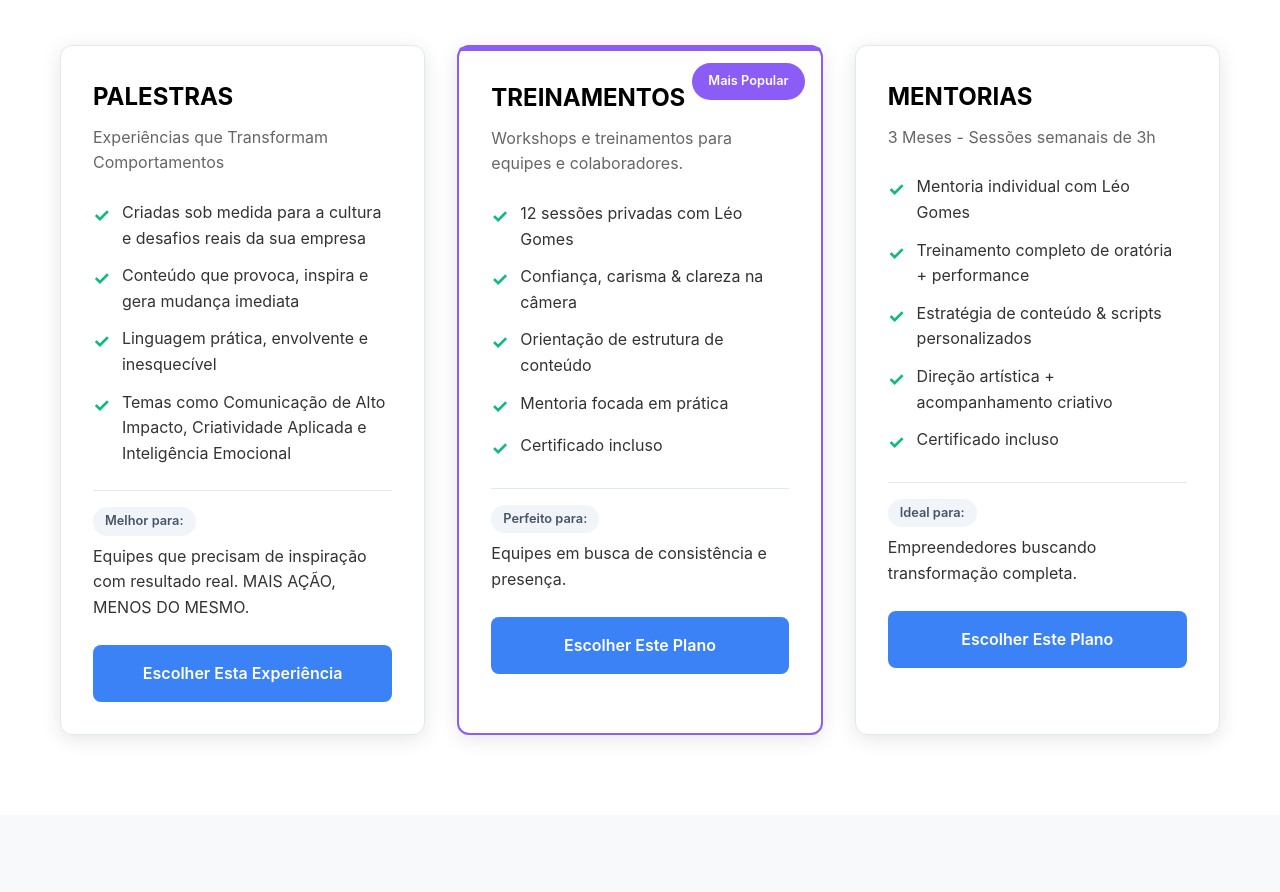
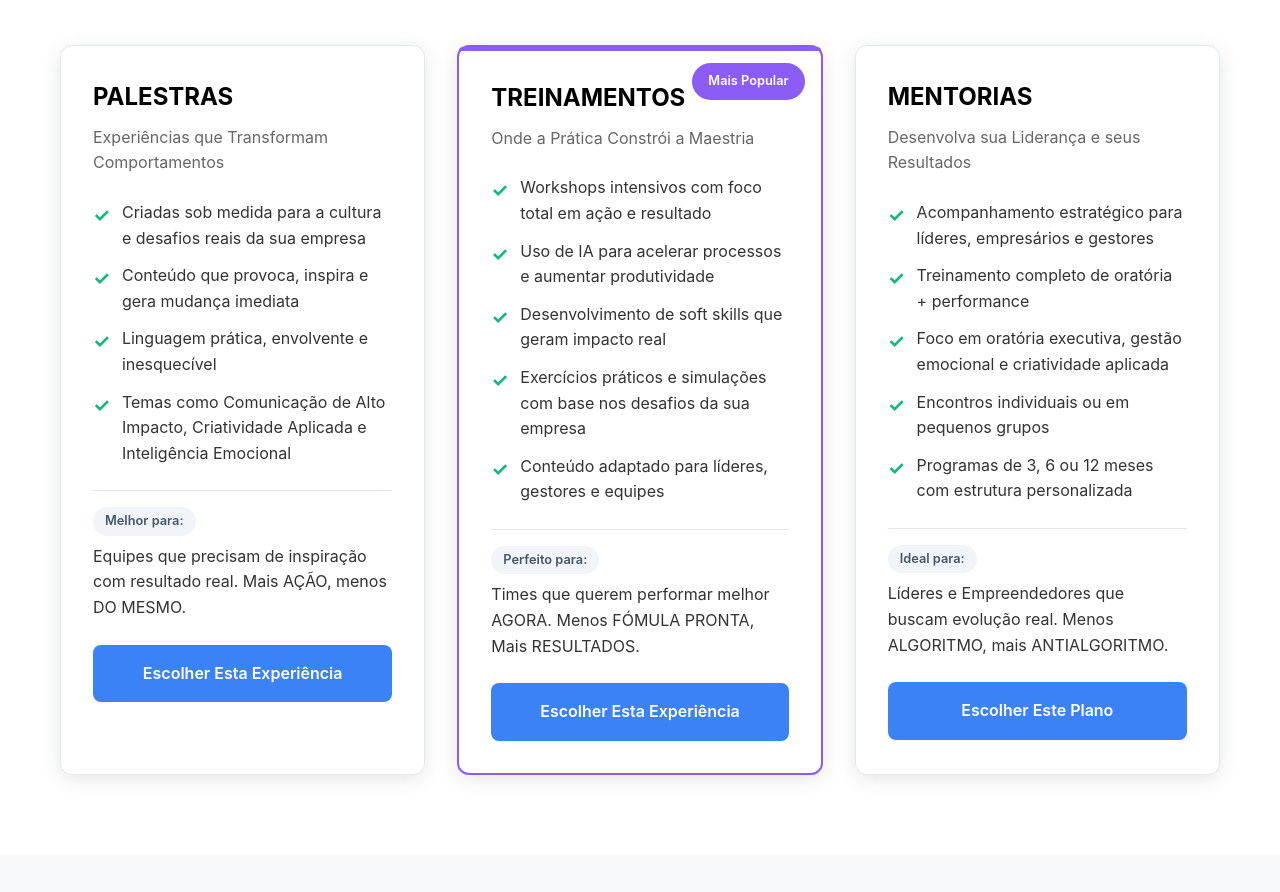
Before and after one commit to Frag2025/antialgoritmo-site, a plain HTML site: page index.html in a window 1280 px wide. Shown: the part 1683-2575 px from the top of the page. Drawn offline with Linux system fonts and the light colour scheme.

Commit message:
Update program descriptions and features in index.html

```diff
--- a/index.html
+++ b/index.html
@@ -91,7 +91,7 @@
                     </div>
                     <div class="program-best-for">
                         <span class="badge">Melhor para:</span>
-                        <p>Equipes que precisam de inspiração com resultado real. MAIS AÇÃO, MENOS DO MESMO.</p>
+                        <p>Equipes que precisam de inspiração com resultado real. Mais AÇÃO, menos DO MESMO.</p>
                     </div>
                     <a href="https://wa.me/556199467095" class="program-cta" target="_blank">Escolher Esta Experiência</a>
                 </div>
@@ -101,47 +101,47 @@
                     <div class="popular-badge">Mais Popular</div>
                     <div class="program-header">
                         <h3>TREINAMENTOS</h3>
-                        <p class="program-duration">Workshops e treinamentos para equipes e colaboradores.</p>
+                        <p class="program-duration">Onde a Prática Constrói a Maestria</p>
                     </div>
                     <div class="program-features">
                         <div class="feature">
                             <span class="check-icon">✓</span>
-                            <span>12 sessões privadas com Léo Gomes</span>
+                            <span>Workshops intensivos com foco total em ação e resultado</span>
                         </div>
                         <div class="feature">
                             <span class="check-icon">✓</span>
-                            <span>Confiança, carisma & clareza na câmera</span>
+                            <span>Uso de IA para acelerar processos e aumentar produtividade</span>
                         </div>
                         <div class="feature">
                             <span class="check-icon">✓</span>
-                            <span>Orientação de estrutura de conteúdo</span>
+                            <span>Desenvolvimento de soft skills que geram impacto real</span>
                         </div>
                         <div class="feature">
                             <span class="check-icon">✓</span>
-                            <span>Mentoria focada em prática</span>
+                            <span>Exercícios práticos e simulações com base nos desafios da sua empresa</span>
                         </div>
                         <div class="feature">
                             <span class="check-icon">✓</span>
-                            <span>Certificado incluso</span>
+                            <span>Conteúdo adaptado para líderes, gestores e equipes</span>
                         </div>
                     </div>
                     <div class="program-best-for">
                         <span class="badge">Perfeito para:</span>
-                        <p>Equipes em busca de consistência e presença.</p>
+                        <p>Times que querem performar melhor AGORA. Menos FÓMULA PRONTA, Mais RESULTADOS.</p>
                     </div>
-                    <a href="https://wa.me/556199467095" class="program-cta" target="_blank">Escolher Este Plano</a>
+                    <a href="https://wa.me/556199467095" class="program-cta" target="_blank">Escolher Esta Experiência</a>
                 </div>
 
                 <!-- Premium Program -->
                 <div class="program-card">
                     <div class="program-header">
                         <h3>MENTORIAS</h3>
-                        <p class="program-duration">3 Meses - Sessões semanais de 3h</p>
+                        <p class="program-duration">Desenvolva sua Liderança e seus Resultados</p>
                     </div>
                     <div class="program-features">
                         <div class="feature">
                             <span class="check-icon">✓</span>
-                            <span>Mentoria individual com Léo Gomes</span>
+                            <span>Acompanhamento estratégico para líderes, empresários e gestores</span>
                         </div>
                         <div class="feature">
                             <span class="check-icon">✓</span>
@@ -149,20 +149,20 @@
                         </div>
                         <div class="feature">
                             <span class="check-icon">✓</span>
-                            <span>Estratégia de conteúdo & scripts personalizados</span>
+                            <span>Foco em oratória executiva, gestão emocional e criatividade aplicada</span>
                         </div>
                         <div class="feature">
                             <span class="check-icon">✓</span>
-                            <span>Direção artística + acompanhamento criativo</span>
+                            <span>Encontros individuais ou em pequenos grupos</span>
                         </div>
                         <div class="feature">
                             <span class="check-icon">✓</span>
-                            <span>Certificado incluso</span>
+                            <span>Programas de 3, 6 ou 12 meses com estrutura personalizada</span>
                         </div>
                     </div>
                     <div class="program-best-for">
                         <span class="badge">Ideal para:</span>
-                        <p>Empreendedores buscando transformação completa.</p>
+                        <p>Líderes e Empreendedores que buscam evolução real. Menos ALGORITMO, mais ANTIALGORITMO.</p>
                     </div>
                     <a href="https://wa.me/556199467095" class="program-cta" target="_blank">Escolher Este Plano</a>
                 </div>
```
